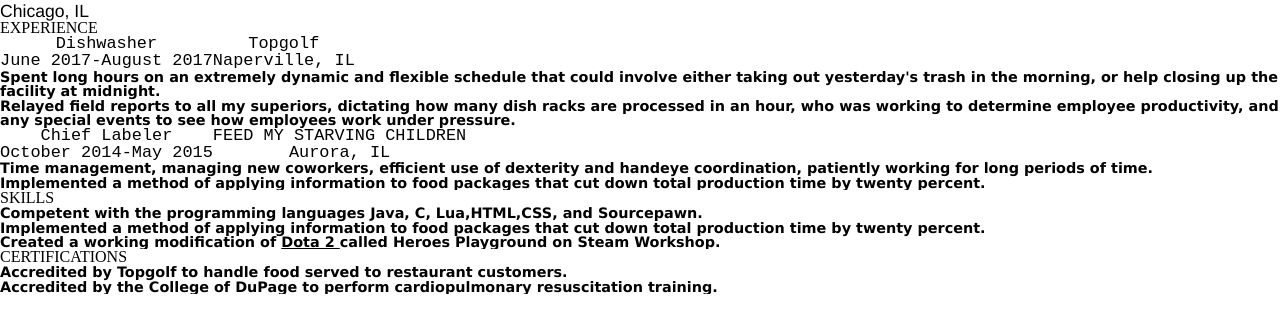
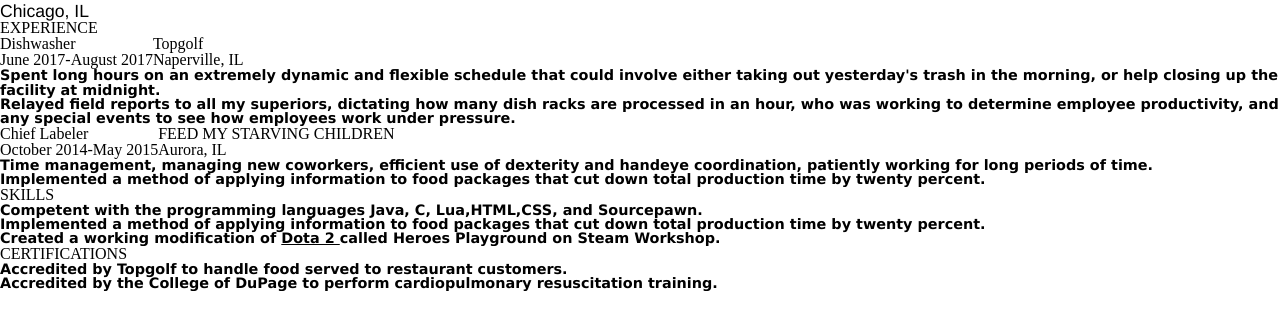
Before and after one commit to Darthseid/ITM_361_Project_Two, a plain HTML site: page resume.html in a window 1280 px wide. Shown: the part 239-572 px from the top of the page. Drawn offline with Linux system fonts and the light colour scheme; a web font is replaced by a local one.

Commit message:
Added address ids

```diff
--- a/Style.css
+++ b/Style.css
@@ -30,6 +30,12 @@ padding: 0% 0% 0% 7%
 {
 color: darkblue;
 }
+#Address
+{
+padding: 0% 0% 0% 2%;
+}
+
+
 h1 {
 	font-family: 'Mina', Impact, sans-serif;
 	font-size: 2.5em;
@@ -64,13 +70,7 @@ p {
 
 
 
-table{
-	text-align: center;
-	text-transform:capitalize;
-	font-family: monospace;
-	font-size: 1.3em;
-	font-weight: lighter;
-}
+
 
 ul {
     overflow: hidden;
```
